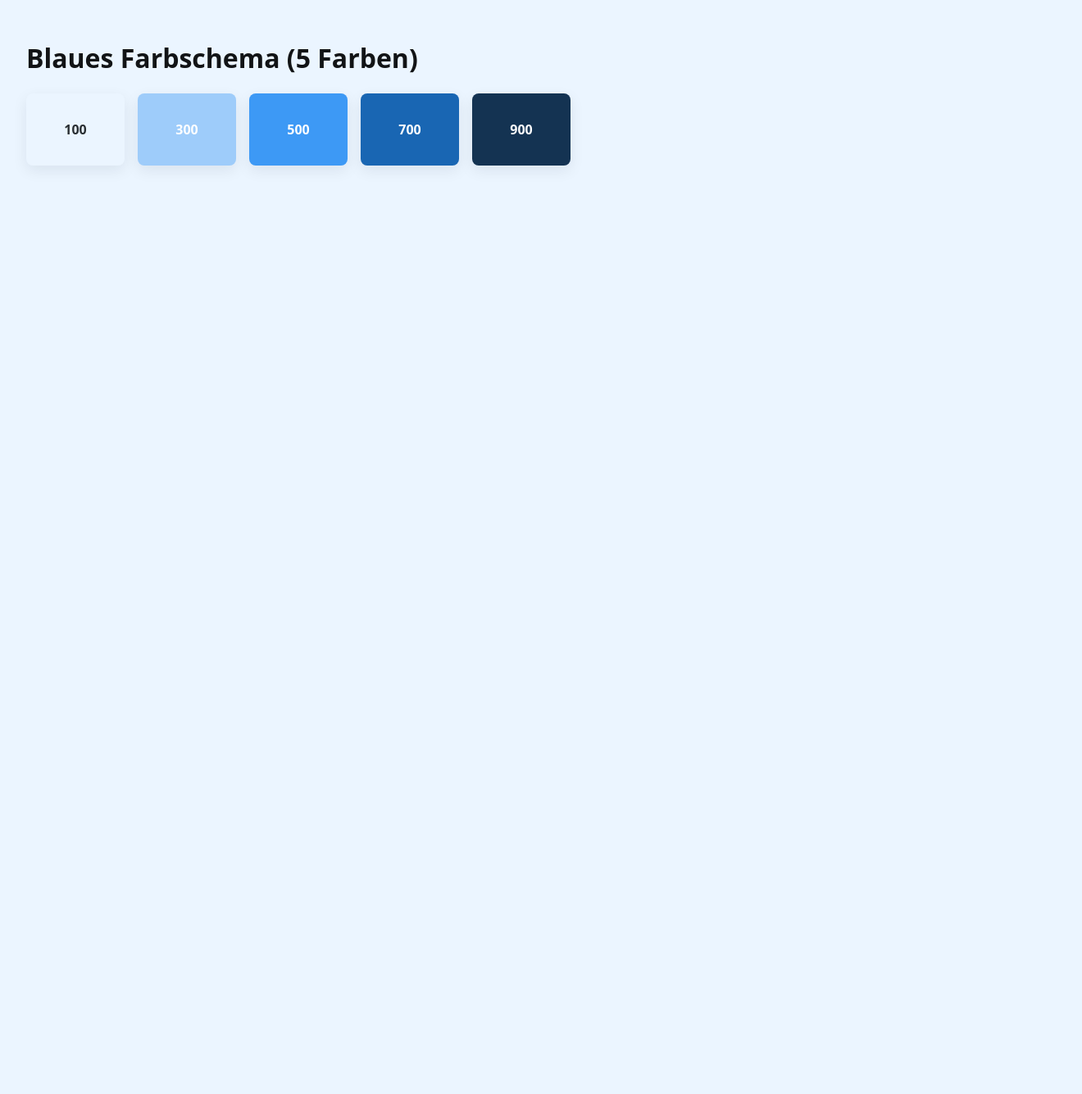
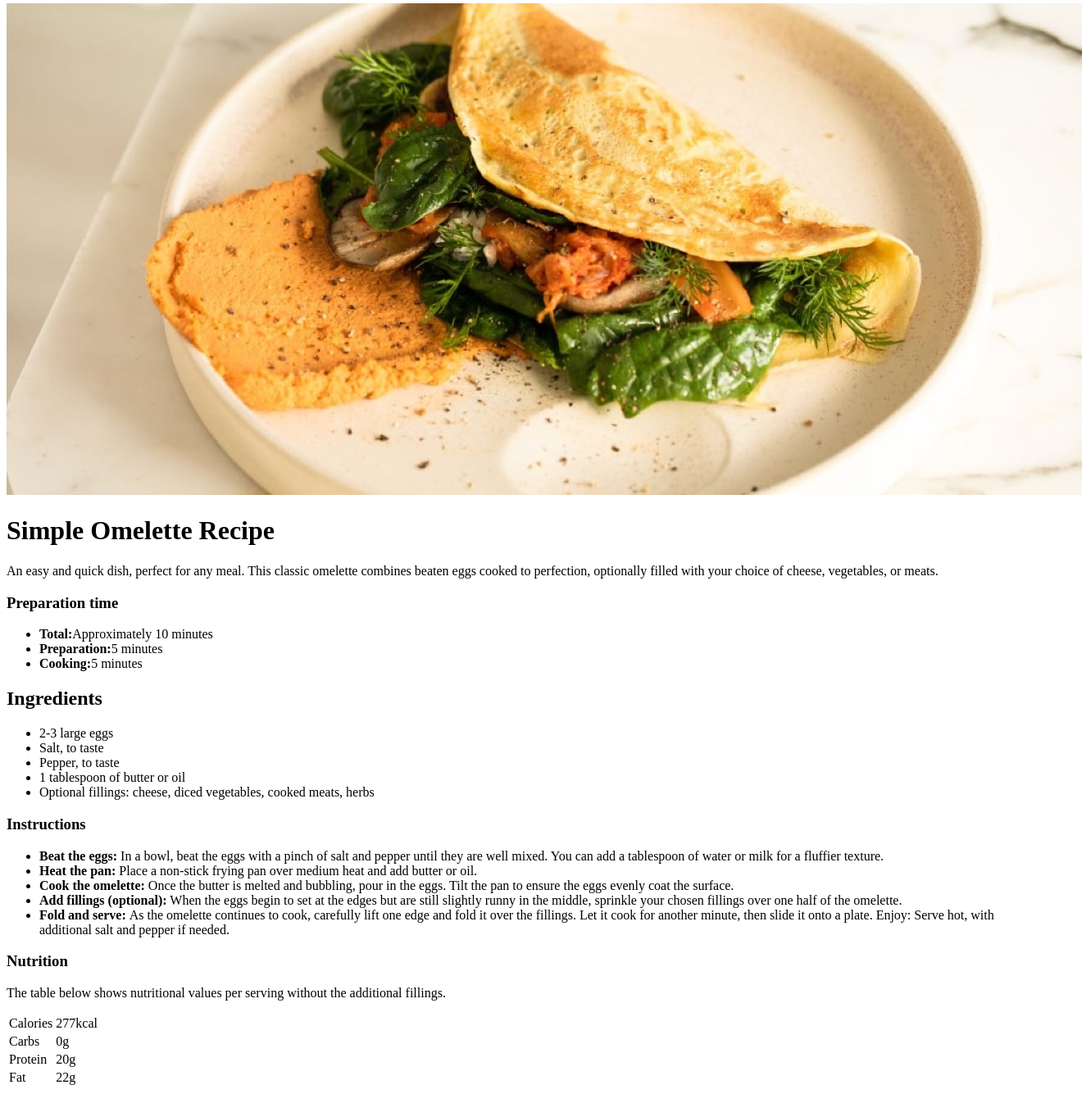
Before and after one commit to steps030/recipe-page-main, a plain HTML site: page index.html in a window 1280 px wide. Shown: the part 4-1339 px from the top of the page at 82% size, 1320 px wide, since content can reach past the window. Before the commit the page ends 800 px from the top, so only its background shows below. Drawn offline with Linux system fonts and the light colour scheme.

Commit message:
After adding HTML

```diff
--- a/index.html
+++ b/index.html
@@ -1,78 +1,112 @@
 <!doctype html>
-<html lang="de">
+<html lang="en">
   <head>
-    <meta charset="utf-8" />
-    <title>Blaues Farbschema</title>
+    <meta charset="UTF-8" />
+    <meta
+      name="viewport"
+      content="width=device-width, initial-scale=1.0" />
+    <!-- displays site properly based on user's device -->
+
+    <link
+      rel="icon"
+      type="image/png"
+      sizes="32x32"
+      href="./assets/images/favicon-32x32.png" />
+
+    <title>Frontend Mentor | Recipe page</title>
+
+    <!-- Feel free to remove these styles or customise in your own stylesheet 👍 -->
     <style>
-      :root {
-        /* Modernes Blau-Spektrum (hell -> dunkel) - max. 5 Farben */
-        --blue-100: hsl(210 100% 96%); /* sehr hell */
-        --blue-300: hsl(210 90% 80%); /* hell */
-        --blue-500: hsl(210 90% 60%); /* mittel */
-        --blue-700: hsl(210 75% 40%); /* dunkel */
-        --blue-900: hsl(210 60% 20%); /* sehr dunkel */
-
-        /* optionale Hilfsfarben */
-        --bg: var(--blue-100);
-        --text: hsl(210 10% 8%);
+      .attribution {
+        font-size: 11px;
+        text-align: center;
       }
-
-      body {
-        margin: 0;
-        font-family:
-          system-ui,
-          -apple-system,
-          'Segoe UI',
-          Roboto,
-          'Helvetica Neue',
-          Arial;
-        background: var(--bg);
-        color: var(--text);
-        padding: 2rem;
-      }
-
-      .palette {
-        display: flex;
-        gap: 1rem;
-        align-items: center;
-      }
-      .swatch {
-        width: 120px;
-        height: 88px;
-        border-radius: 8px;
-        display: flex;
-        align-items: center;
-        justify-content: center;
-        color: white;
-        font-weight: 700;
-        box-shadow: 0 6px 18px rgba(12, 24, 40, 0.08);
-      }
-      .swatch--100 {
-        background: var(--blue-100);
-        color: hsl(210 10% 18%);
-      }
-      .swatch--300 {
-        background: var(--blue-300);
-      }
-      .swatch--500 {
-        background: var(--blue-500);
-      }
-      .swatch--700 {
-        background: var(--blue-700);
-      }
-      .swatch--900 {
-        background: var(--blue-900);
+      .attribution a {
+        color: hsl(228, 45%, 44%);
       }
     </style>
   </head>
   <body>
-    <h1>Blaues Farbschema (5 Farben)</h1>
-    <div class="palette">
-      <div class="swatch swatch--100">100</div>
-      <div class="swatch swatch--300">300</div>
-      <div class="swatch swatch--500">500</div>
-      <div class="swatch swatch--700">700</div>
-      <div class="swatch swatch--900">900</div>
-    </div>
+    <header class="recipe__hero">
+      <img
+        src="./assets/images/image-omelette.jpeg"
+        alt="Omlette with salad, tomatos" />
+    </header>
+    <main class="recipe">
+      <h1>Simple Omelette Recipe</h1>
+      <p
+        >An easy and quick dish, perfect for any meal. This classic omelette combines beaten eggs
+        cooked to perfection, optionally filled with your choice of cheese, vegetables, or meats.
+      </p>
+      <section class="recipe__preparation">
+        <h3>Preparation time</h3>
+        <ul>
+          <li><strong>Total:</strong>Approximately 10 minutes</li>
+          <li><strong>Preparation:</strong>5 minutes</li>
+          <li><strong>Cooking:</strong>5 minutes </li>
+        </ul>
+      </section>
+      <section class="recipe__ingredients">
+        <h2>Ingredients</h2>
+
+        <ul>
+          <li>2-3 large eggs</li>
+          <li>Salt, to taste</li>
+          <li>Pepper, to taste</li>
+          <li>1 tablespoon of butter or oil</li>
+          <li>Optional fillings: cheese, diced vegetables, cooked meats, herbs</li>
+        </ul>
+      </section>
+      <section class="recipe__instructions">
+        <h3>Instructions</h3>
+        <ul>
+          <li
+            ><strong>Beat the eggs:</strong> In a bowl, beat the eggs with a pinch of salt and
+            pepper until they are well mixed. You can add a tablespoon of water or milk for a
+            fluffier texture.</li
+          >
+          <li
+            ><strong>Heat the pan:</strong> Place a non-stick frying pan over medium heat and add
+            butter or oil.</li
+          >
+          <li
+            ><strong>Cook the omelette:</strong> Once the butter is melted and bubbling, pour in the
+            eggs. Tilt the pan to ensure the eggs evenly coat the surface.</li
+          >
+          <li
+            ><strong>Add fillings (optional):</strong> When the eggs begin to set at the edges but
+            are still slightly runny in the middle, sprinkle your chosen fillings over one half of
+            the omelette.</li
+          >
+          <li
+            ><strong>Fold and serve: </strong> As the omelette continues to cook, carefully lift one
+            edge and fold it over the fillings. Let it cook for another minute, then slide it onto a
+            plate. Enjoy: Serve hot, with additional salt and pepper if needed.</li
+          >
+        </ul>
+      </section>
+      <h3>Nutrition</h3>
+      <p> The table below shows nutritional values per serving without the additional fillings. </p>
+      <table>
+        <tbody>
+          <tr>
+            <td>Calories</td>
+            <td>277kcal</td>
+          </tr>
+          <tr>
+            <td>Carbs</td>
+            <td>0g</td>
+          </tr>
+          <tr>
+            <td>Protein</td>
+            <td>20g</td>
+          </tr>
+          <tr>
+            <td>Fat</td>
+            <td>22g</td>
+          </tr>
+        </tbody>
+      </table>
+    </main>
   </body>
 </html>
--- a/style.css
+++ /dev/null
@@ -1,55 +0,0 @@
-/* Modernes Farbschema als CSS-Variablen */
-:root{
-  /* Primär- und Akzentfarben */
-  --color-primary: hsl(222 88% 56%);         /* kühles Blau */
-  --color-primary-foreground: hsl(210 16% 98%);
-  --color-secondary: hsl(275 65% 52%);       /* sanftes Violett */
-  --color-accent: hsl(28 94% 59%);           /* warmes Korall-Orange */
-
-  /* Feedbackfarben */
-  --color-success: hsl(144 48% 46%);
-  --color-warning: hsl(34 100% 50%);
-  --color-danger: hsl(352 74% 55%);
-
-  /* Neutralfarben */
-  --color-bg: hsl(0 0% 98%);                 /* Seitenhintergrund (hell) */
-  --color-surface: hsl(0 0% 100%);           /* Karten, Panels */
-  --color-muted: hsl(220 14% 60%);           /* sekundärer Text, Icons */
-  --color-text: hsl(220 12% 12%);            /* Primärer Text */
-  --color-inverse-text: hsl(0 0% 100%);
-
-  /* Ränder, Schatten, Glas */
-  --color-border: hsl(220 12% 92%);
-  --shadow: 0 10px 30px hsla(220,12%,18%,0.08);
-  --glass: rgba(255,255,255,0.6);
-
-  /* Utility */
-  --radius-sm: 8px;
-  --radius-md: 12px;
-  --radius-lg: 20px;
-  --focus-ring: 0 0 0 4px hsl(222 88% 56% / 12%);
-
-  /* Verläufe */
-  --gradient-primary: linear-gradient(135deg, var(--color-primary), var(--color-secondary));
-}
-
-/* Dunkles Schema */
-@media (prefers-color-scheme: dark){
-  :root{
-    --color-bg: hsl(220 15% 10%);
-    --color-surface: hsl(220 12% 12%);
-    --color-text: hsl(210 15% 96%);
-    --color-muted: hsl(210 10% 70%);
-    --color-border: hsl(220 14% 16%);
-    --shadow: 0 12px 40px hsla(220,12%,8%,0.6);
-    --glass: rgba(10,12,20,0.5);
-    --focus-ring: 0 0 0 4px hsl(222 88% 56% / 28%);
-  }
-}
-
-/* Komfort-Farben mit Alphakanal (Beispiele) */
-:root{
-  --primary-100: hsl(222 88% 56% / 0.08);
-  --primary-200: hsl(222 88% 56% / 0.16);
-  --muted-100: hsl(220 14% 60% / 0.06);
-}
```
